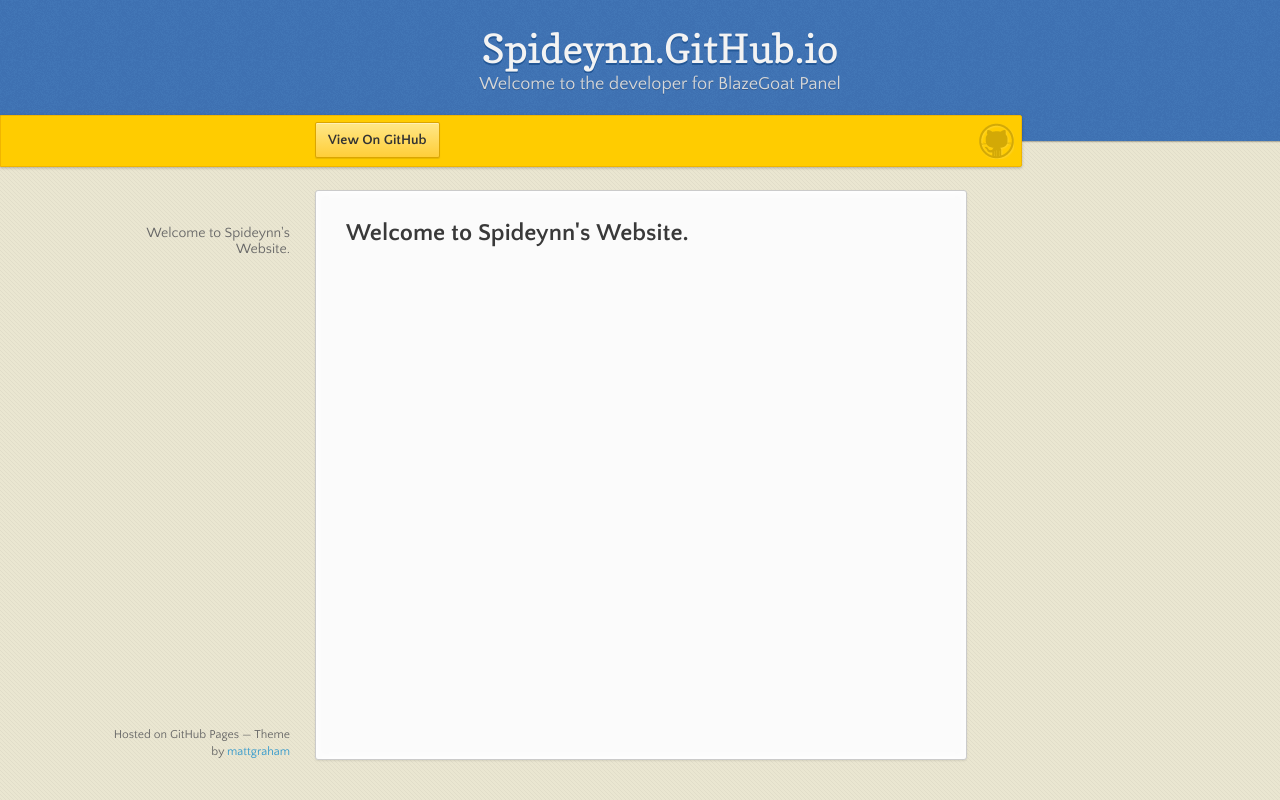
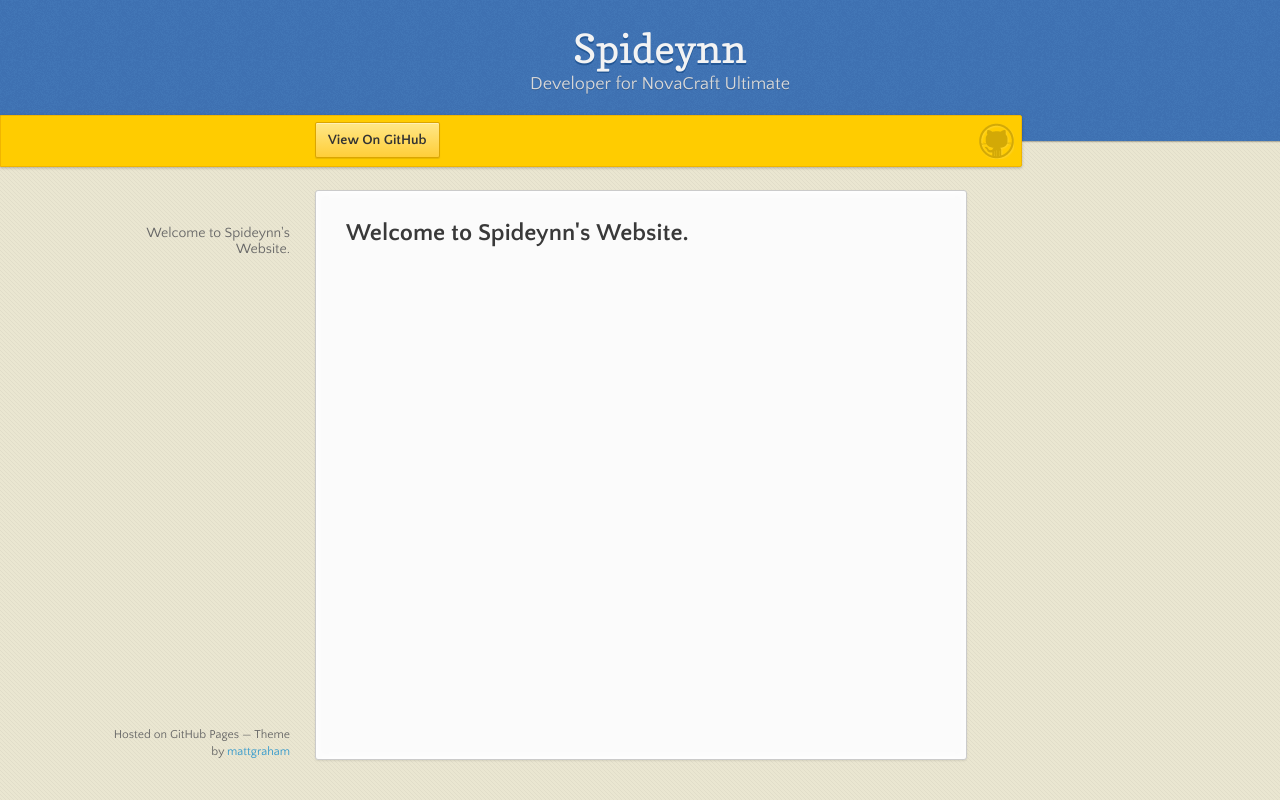
Before and after one commit to spideynn/spideynn.github.io, a plain HTML site: page index.html in a window 1280 px wide. Drawn offline with nearby package versions, Linux system fonts and the light colour scheme.

Commit message:
Update index.html

```diff
--- a/index.html
+++ b/index.html
@@ -3,7 +3,7 @@
   <head>
     <meta charset="utf-8">
     <meta http-equiv="X-UA-Compatible" content="chrome=1">
-    <title>Spideynn.GitHub.io by spideynn</title>
+    <title>Spideynn</title>
     <link rel="stylesheet" href="stylesheets/styles.css">
     <link rel="stylesheet" href="stylesheets/github-dark.css">
     <script src="https://ajax.googleapis.com/ajax/libs/jquery/1.7.1/jquery.min.js"></script>
@@ -17,8 +17,8 @@
   <body>
 
       <header>
-        <h1>Spideynn.GitHub.io</h1>
-        <p>Welcome to the developer for BlazeGoat Panel</p>
+        <h1>Spideynn</h1>
+        <p>Developer for NovaCraft Ultimate</p>
       </header>
 
       <div id="banner">
```
